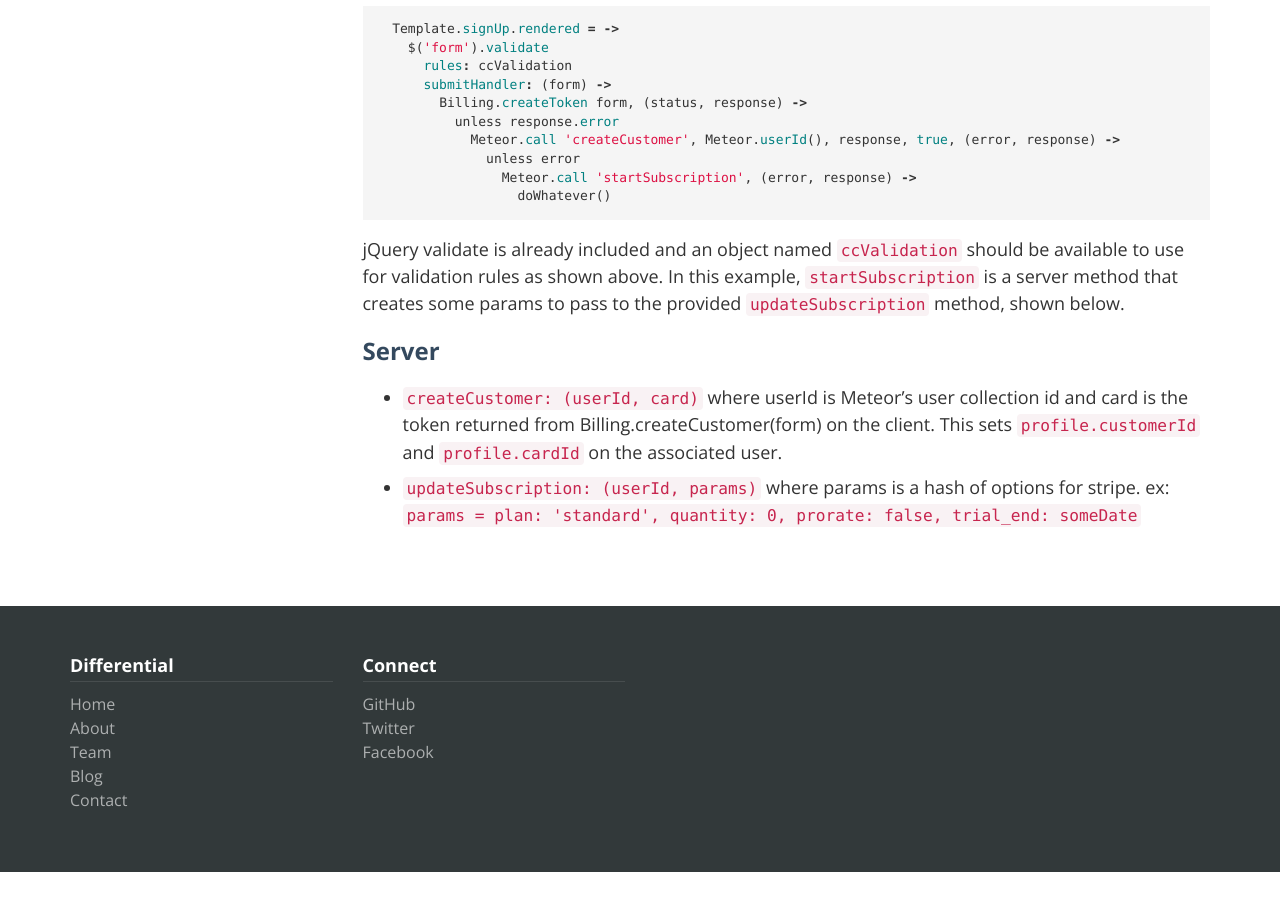
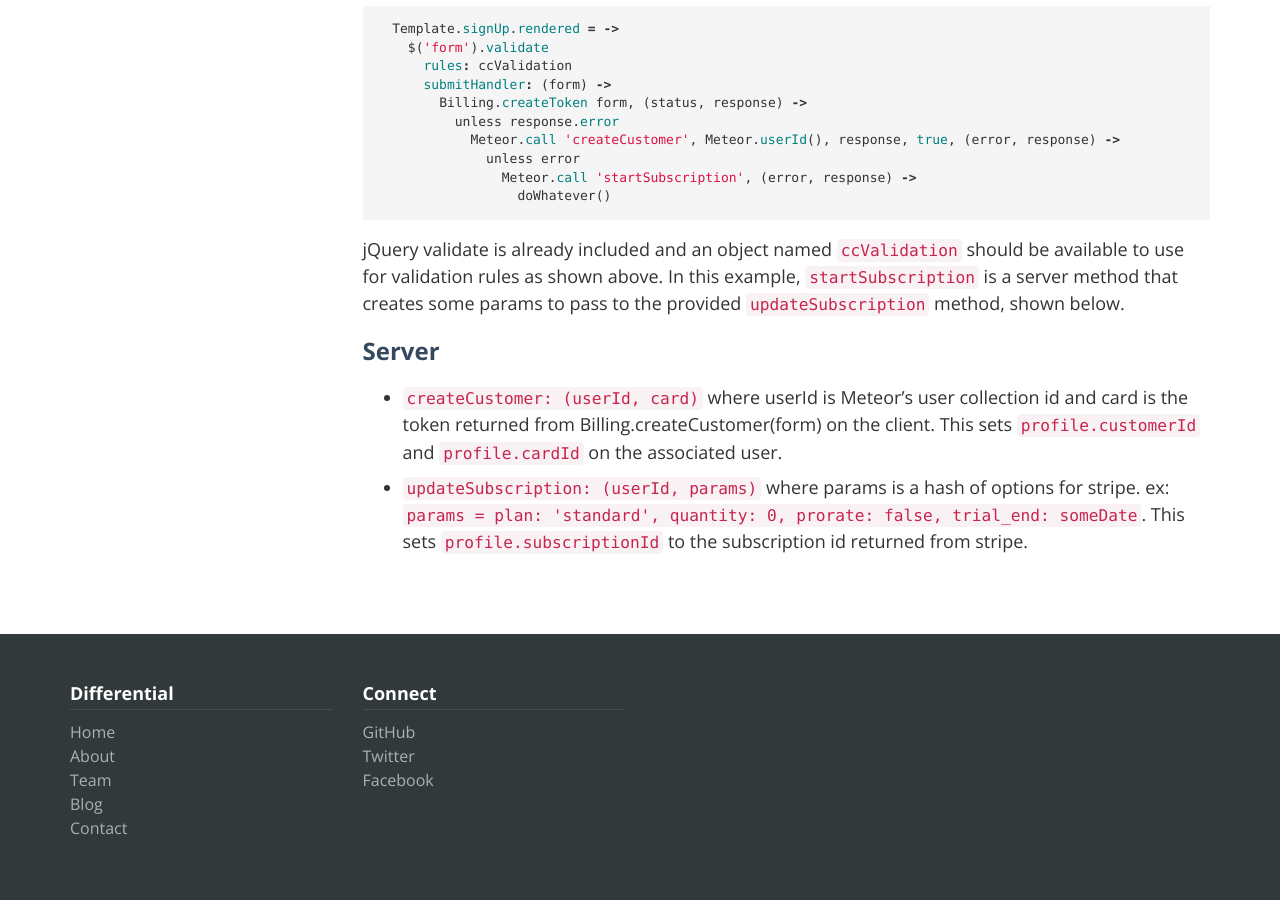
Before and after one commit to Differential/meteor-billing, a Jekyll site: the page built from index.markdown, in a window 1280 px wide and 900 px high, scrolled down 699 px. Built offline with Jekyll 4.4.1, drawn with Linux system fonts in a browser that asks for light colours; nearby versions of some CDN libraries; Markdown is read by kramdown in place of the engine named in the settings; before the commit the page ends 1571 px from its top, so only the background shows below that.

Commit message:
Update index.markdown

```diff
--- a/index.markdown
+++ b/index.markdown
@@ -32,4 +32,4 @@ jQuery validate is already included and an object named `ccValidation` should be
 
 ### Server
 * `createCustomer: (userId, card)` where userId is Meteor's user collection id and card is the token returned from Billing.createCustomer(form) on the client.  This sets `profile.customerId` and `profile.cardId` on the associated user.
-* `updateSubscription: (userId, params)` where params is a hash of options for stripe.  ex: `params = plan: 'standard', quantity: 0, prorate: false, trial_end: someDate`
+* `updateSubscription: (userId, params)` where params is a hash of options for stripe.  ex: `params = plan: 'standard', quantity: 0, prorate: false, trial_end: someDate`.  This sets `profile.subscriptionId` to the subscription id returned from stripe.
```
